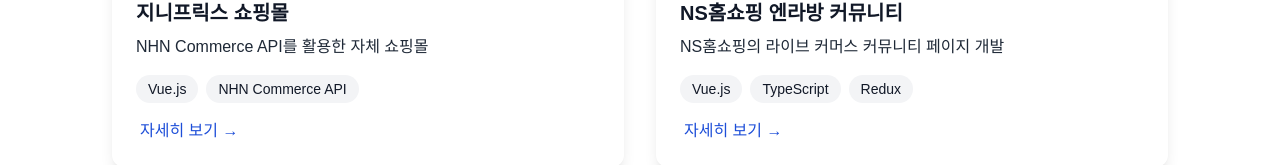
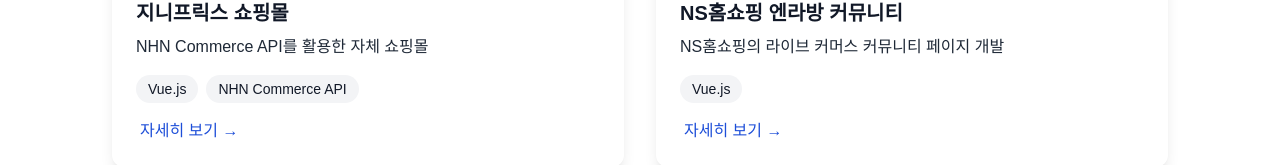
Before and after one commit to sky4564/portfolio-website, a Next.js app: page / in a window 1280 px wide. Shown: the part 2435-2600 px from the top of the page. Built offline with nearby package versions, Linux system fonts and the light colour scheme.

Commit message:
update logci

```diff
--- a/components/ProjectSlider.tsx
+++ b/components/ProjectSlider.tsx
@@ -57,6 +57,10 @@
   // ... 다른 진행중인 프로젝트들 ...
 ];
 
+
+//어차피 경험 프로젝트니깐 .. 배포 한거 안볼꺼 아님
+// 그냥 이런거 했다 사진이랑 설명만 올리면 될 뜻
+
 const experiencedProjects = [
   {
     title: "RTC 기반 라이브상담",
@@ -65,6 +69,7 @@
     tags: ["WebRTC", "Vue", "Node.js"],
     link: "#"
   },
+
   {
     title: "지니프릭스 쇼핑몰",
     description: "NHN Commerce API를 활용한 자체 쇼핑몰",
@@ -72,13 +77,15 @@
     tags: ["Vue.js", "NHN Commerce API"],
     link: "#"
   },
+
   {
     title: "NS홈쇼핑 엔라방 커뮤니티",
     description: "NS홈쇼핑의 라이브 커머스 커뮤니티 페이지 개발",
     imageUrl: "/ns-shopping.png",
-    tags: ["Vue.js", "TypeScript", "Redux"],
+    tags: ["Vue.js"],
     link: "#"
   },
+
   {
     title: "지니게임 신맞고/판다팡",
     description: "모바일 게임 플랫폼 유지보수 및 기능 개선",
```
